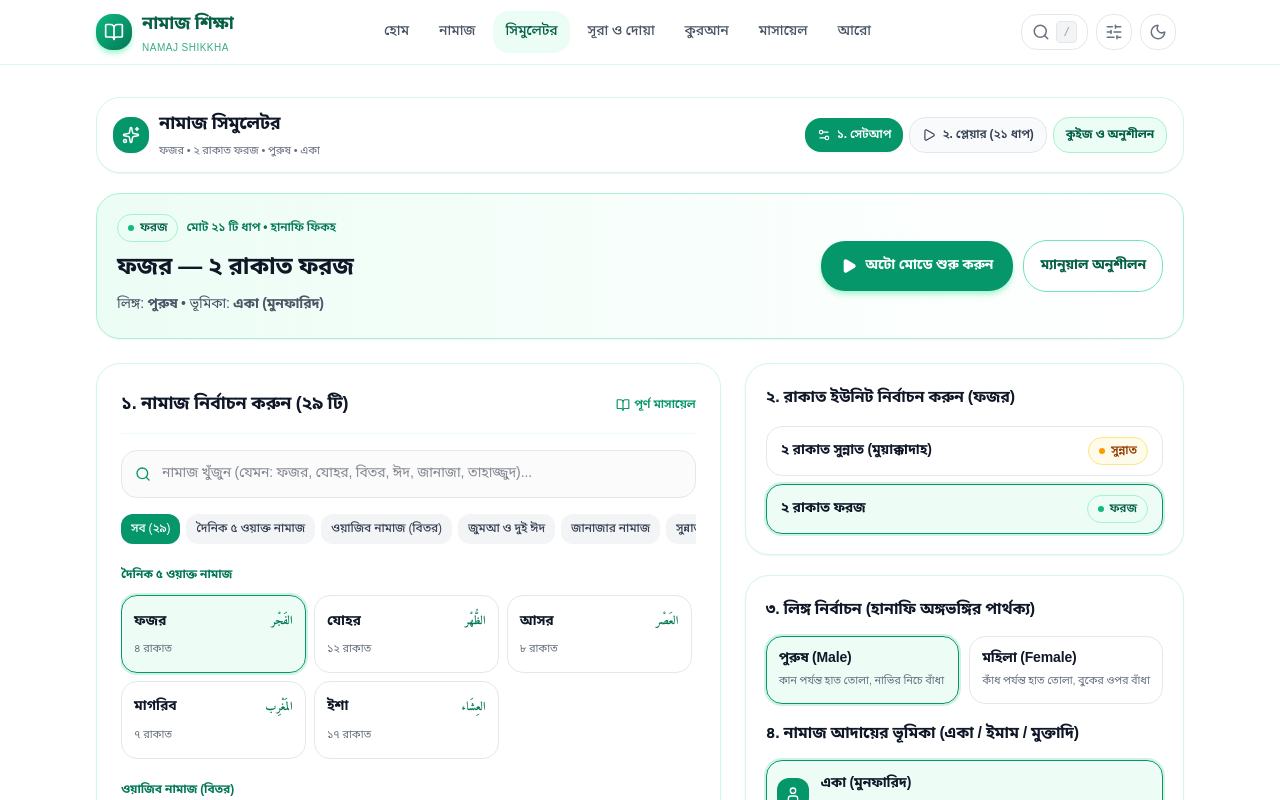
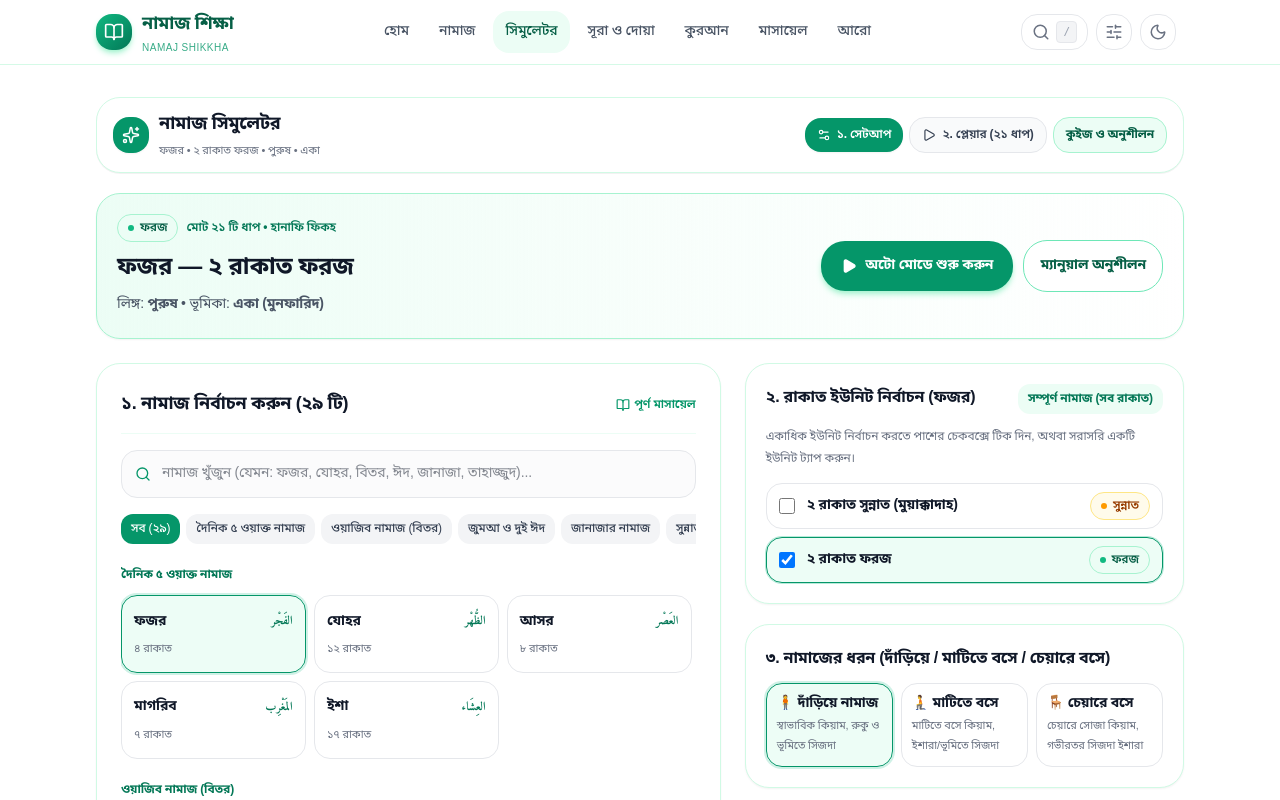
Before and after one commit to iamtashanto/namajshikkha, a Next.js app: page /simulator in a window 1280 px wide. Shown: the top 800 px of the page. Built offline with nearby package versions, Linux system fonts and the light colour scheme.

Commit message:
feat: add full prayer mode and multi-unit selection to namaj simulator

```diff
--- a/src/components/simulator/NamajSimulatorClient.tsx
+++ b/src/components/simulator/NamajSimulatorClient.tsx
@@ -42,6 +42,7 @@ import { getMasteredSurahIds } from "@/src/lib/hifz/storage";
 import { PrayerGroup, PrayerType, RakatUnit } from "@/src/types/content";
 import {
   buildTimeline,
+  buildCombinedTimeline,
   getDefaultSurahForRakat,
   POSTURE_META,
   SalahGender,
@@ -201,6 +202,8 @@ export function NamajSimulatorClient() {
   );
   const [selectedUnitIndex, setSelectedUnitIndex] =
     useState<number>(initialUnitIdx);
+  const [selectedMultiUnits, setSelectedMultiUnits] = useState<number[]>([]);
+  const [isFullPrayerMode, setIsFullPrayerMode] = useState<boolean>(false);
   const [gender, setGender] = useState<SalahGender>(
     urlGenderParam === "female" || urlGenderParam === "male"
       ? urlGenderParam
@@ -374,6 +377,23 @@ export function NamajSimulatorClient() {
 
   // Build deterministic timeline from the pure TS engine
   const timeline = useMemo(() => {
+    if (isFullPrayerMode || selectedMultiUnits.length > 1) {
+      const unitsToSimulate = isFullPrayerMode
+        ? selectedPrayer.rakatUnits
+        : selectedMultiUnits
+            .sort((a, b) => a - b)
+            .map((i) => selectedPrayer.rakatUnits[i])
+            .filter(Boolean);
+
+      return buildCombinedTimeline(unitsToSimulate, {
+        gender,
+        role,
+        surahChoice: surahChoices,
+        prayerSlug: selectedPrayer.slug,
+        includeMunajat,
+      });
+    }
+
     return buildTimeline(selectedUnit.config, {
       gender,
       role,
@@ -383,11 +403,13 @@ export function NamajSimulatorClient() {
       includeMunajat,
     });
   }, [
+    isFullPrayerMode,
+    selectedMultiUnits,
     selectedUnit,
+    selectedPrayer,
     gender,
     role,
     surahChoices,
-    selectedPrayer.slug,
     includeMunajat,
   ]);
 
@@ -1129,44 +1151,143 @@ export function NamajSimulatorClient() {
             <div className="lg:col-span-5 space-y-5">
               {/* Step 2: Rakat Unit Selection */}
               <div className="rounded-2xl border border-emerald-100 bg-white p-4 sm:p-5 shadow-xs dark:border-dark-border dark:bg-dark-card">
-                <h3 className="bangla-text mb-3 text-base font-bold text-gray-900 dark:text-white">
-                  ২. রাকাত ইউনিট নির্বাচন করুন ({selectedPrayer.nameBn})
-                </h3>
+                <div className="flex items-center justify-between mb-3">
+                  <h3 className="bangla-text text-base font-bold text-gray-900 dark:text-white">
+                    ২. রাকাত ইউনিট নির্বাচন ({selectedPrayer.nameBn})
+                  </h3>
+                  <button
+                    type="button"
+                    onClick={() => {
+                      setIsFullPrayerMode((prev) => !prev);
+                      setSelectedMultiUnits([]);
+                    }}
+                    className={`bangla-text rounded-lg px-2.5 py-1 text-xs font-bold transition-all ${
+                      isFullPrayerMode
+                        ? "bg-emerald-600 text-white shadow-xs"
+                        : "bg-emerald-50 text-emerald-700 hover:bg-emerald-100 dark:bg-emerald-950/60 dark:text-emerald-300"
+                    }`}
+                  >
+                    {isFullPrayerMode ? "✓ সম্পূর্ণ নামাজ মোড সক্রিয়" : "সম্পূর্ণ নামাজ (সব রাকাত)"}
+                  </button>
+                </div>
+
+                <p className="bangla-text text-xs text-gray-500 dark:text-dark-text-muted mb-3">
+                  {isFullPrayerMode
+                    ? "সম্পূর্ণ নামাজের সকল সুন্নাত, ফরজ ও ওয়াজিব ইউনিট একের পর এক ধারাবাহিকভাবে সিমুলেশন হবে।"
+                    : "একাধিক ইউনিট নির্বাচন করতে পাশের চেকবক্সে টিক দিন, অথবা সরাসরি একটি ইউনিট ট্যাপ করুন।"}
+                </p>
+
                 <div className="grid grid-cols-1 gap-2">
                   {selectedPrayer.rakatUnits.map((unit, idx) => {
-                    const active = idx === safeUnitIndex;
+                    const isMulti = selectedMultiUnits.includes(idx);
+                    const active = isFullPrayerMode || isMulti || (!isFullPrayerMode && selectedMultiUnits.length === 0 && idx === safeUnitIndex);
                     const badge = STATUS_BADGE_MAP[unit.status] || {
                       variant: "neutral" as BadgeVariant,
                       label: unit.status,
                     };
                     return (
-                      <button
+                      <div
                         key={idx}
-                        type="button"
-                        onClick={() => setSelectedUnitIndex(idx)}
-                        className={`flex items-center justify-between rounded-xl border px-3.5 py-2.5 text-left transition-all ${
+                        className={`flex items-center justify-between rounded-xl border px-3 py-2 text-left transition-all ${
                           active
-                            ? "border-emerald-600 bg-emerald-50/90 ring-2 ring-emerald-500/20 dark:border-emerald-500 dark:bg-emerald-950/50"
+                            ? "border-emerald-600 bg-emerald-50/90 ring-1 ring-emerald-500/30 dark:border-emerald-500 dark:bg-emerald-950/50"
                             : "border-gray-200 bg-white hover:border-emerald-200 dark:border-dark-border dark:bg-dark-bg"
                         }`}
                       >
-                        <span className="bangla-text text-sm font-bold text-gray-900 dark:text-white">
-                          {unit.label}
-                        </span>
+                        <label className="flex items-center gap-3 cursor-pointer flex-1">
+                          <input
+                            type="checkbox"
+                            checked={active}
+                            onChange={(e) => {
+                              setIsFullPrayerMode(false);
+                              if (e.target.checked) {
+                                setSelectedMultiUnits((prev) => [...prev, idx]);
+                                setSelectedUnitIndex(idx);
+                              } else {
+                                setSelectedMultiUnits((prev) =>
+                                  prev.filter((i) => i !== idx)
+                                );
+                              }
+                            }}
+                            className="h-4 w-4 rounded border-gray-300 text-emerald-600 focus:ring-emerald-500 dark:border-dark-border"
+                          />
+                          <span className="bangla-text text-sm font-bold text-gray-900 dark:text-white">
+                            {unit.label}
+                          </span>
+                        </label>
                         <Badge variant={badge.variant} dot>
                           {badge.label}
                         </Badge>
-                      </button>
+                      </div>
                     );
                   })}
                 </div>
               </div>
 
-              {/* Step 3: Gender & Role Selection */}
+              {/* Step 3: Posture Mode (Standing / Floor / Chair) */}
+              <div className="rounded-2xl border border-emerald-100 bg-white p-4 sm:p-5 shadow-xs dark:border-dark-border dark:bg-dark-card space-y-2">
+                <h3 className="bangla-text text-base font-bold text-gray-900 dark:text-white">
+                  ৩. নামাজের ধরন (দাঁড়িয়ে / মাটিতে বসে / চেয়ারে বসে)
+                </h3>
+                <div className="grid grid-cols-1 sm:grid-cols-3 gap-2">
+                  <button
+                    type="button"
+                    onClick={() => setPostureMode("standing")}
+                    className={`bangla-text flex flex-col items-start rounded-xl border p-2.5 text-left transition-all ${
+                      postureMode === "standing"
+                        ? "border-emerald-600 bg-emerald-50/90 ring-2 ring-emerald-500/20 dark:border-emerald-500 dark:bg-emerald-950/50"
+                        : "border-gray-200 bg-white dark:border-dark-border dark:bg-dark-bg"
+                    }`}
+                  >
+                    <span className="text-xs sm:text-sm font-bold text-gray-900 dark:text-white">
+                      🧍 দাঁড়িয়ে নামাজ
+                    </span>
+                    <span className="text-[11px] text-gray-500 dark:text-dark-text-muted mt-0.5">
+                      স্বাভাবিক কিয়াম, রুকু ও ভূমিতে সিজদা
+                    </span>
+                  </button>
+
+                  <button
+                    type="button"
+                    onClick={() => setPostureMode("sittingFloor")}
+                    className={`bangla-text flex flex-col items-start rounded-xl border p-2.5 text-left transition-all ${
+                      postureMode === "sittingFloor"
+                        ? "border-emerald-600 bg-emerald-50/90 ring-2 ring-emerald-500/20 dark:border-emerald-500 dark:bg-emerald-950/50"
+                        : "border-gray-200 bg-white dark:border-dark-border dark:bg-dark-bg"
+                    }`}
+                  >
+                    <span className="text-xs sm:text-sm font-bold text-gray-900 dark:text-white">
+                      🧎 মাটিতে বসে
+                    </span>
+                    <span className="text-[11px] text-gray-500 dark:text-dark-text-muted mt-0.5">
+                      মাটিতে বসে কিয়াম, ইশারা/ভূমিতে সিজদা
+                    </span>
+                  </button>
+
+                  <button
+                    type="button"
+                    onClick={() => setPostureMode("sittingChair")}
+                    className={`bangla-text flex flex-col items-start rounded-xl border p-2.5 text-left transition-all ${
+                      postureMode === "sittingChair"
+                        ? "border-emerald-600 bg-emerald-50/90 ring-2 ring-emerald-500/20 dark:border-emerald-500 dark:bg-emerald-950/50"
+                        : "border-gray-200 bg-white dark:border-dark-border dark:bg-dark-bg"
+                    }`}
+                  >
+                    <span className="text-xs sm:text-sm font-bold text-gray-900 dark:text-white">
+                      🪑 চেয়ারে বসে
+                    </span>
+                    <span className="text-[11px] text-gray-500 dark:text-dark-text-muted mt-0.5">
+                      চেয়ারে সোজা কিয়াম, গভীরতর সিজদা ইশারা
+                    </span>
+                  </button>
+                </div>
+              </div>
+
+              {/* Step 4: Gender & Role Selection */}
               <div className="rounded-2xl border border-emerald-100 bg-white p-4 sm:p-5 shadow-xs dark:border-dark-border dark:bg-dark-card space-y-4">
                 <div>
                   <h3 className="bangla-text mb-2.5 text-base font-bold text-gray-900 dark:text-white">
-                    ৩. লিঙ্গ নির্বাচন (হানাফি অঙ্গভঙ্গির পার্থক্য)
+                    ৪. লিঙ্গ নির্বাচন (হানাফি অঙ্গভঙ্গির পার্থক্য)
                   </h3>
                   <div className="grid grid-cols-2 gap-2.5">
                     <button
@@ -1207,7 +1328,7 @@ export function NamajSimulatorClient() {
 
                 <div>
                   <h3 className="bangla-text mb-2.5 text-base font-bold text-gray-900 dark:text-white">
-                    ৪. নামাজ আদায়ের ভূমিকা (একা / ইমাম / মুক্তাদি)
+                    ৫. নামাজ আদায়ের ভূমিকা (একা / ইমাম / মুক্তাদি)
                   </h3>
                   <div className="grid grid-cols-1 gap-2">
                     {ROLE_OPTIONS.map((opt) => {
@@ -1254,7 +1375,7 @@ export function NamajSimulatorClient() {
                 selectedUnit.config.qiratRakats.length > 0 && (
                   <div className="rounded-2xl border border-emerald-100 bg-white p-4 sm:p-5 shadow-xs dark:border-dark-border dark:bg-dark-card">
                     <h3 className="bangla-text mb-1 text-base font-bold text-gray-900 dark:text-white">
-                      ৫. রাকাতভিত্তিক সূরা নির্বাচন (ঐচ্ছিক)
+                      ৬. রাকাতভিত্তিক সূরা নির্বাচন (ঐচ্ছিক)
                     </h3>
                     <p className="bangla-text mb-3 text-xs text-gray-500 dark:text-dark-text-muted">
                       সূরা ফাতিহার পর যে সূরাগুলো তিলাওয়াত করতে চান:
```
Also changed, not shown: src/lib/simulator/engine.ts (+55 -0 lines).
